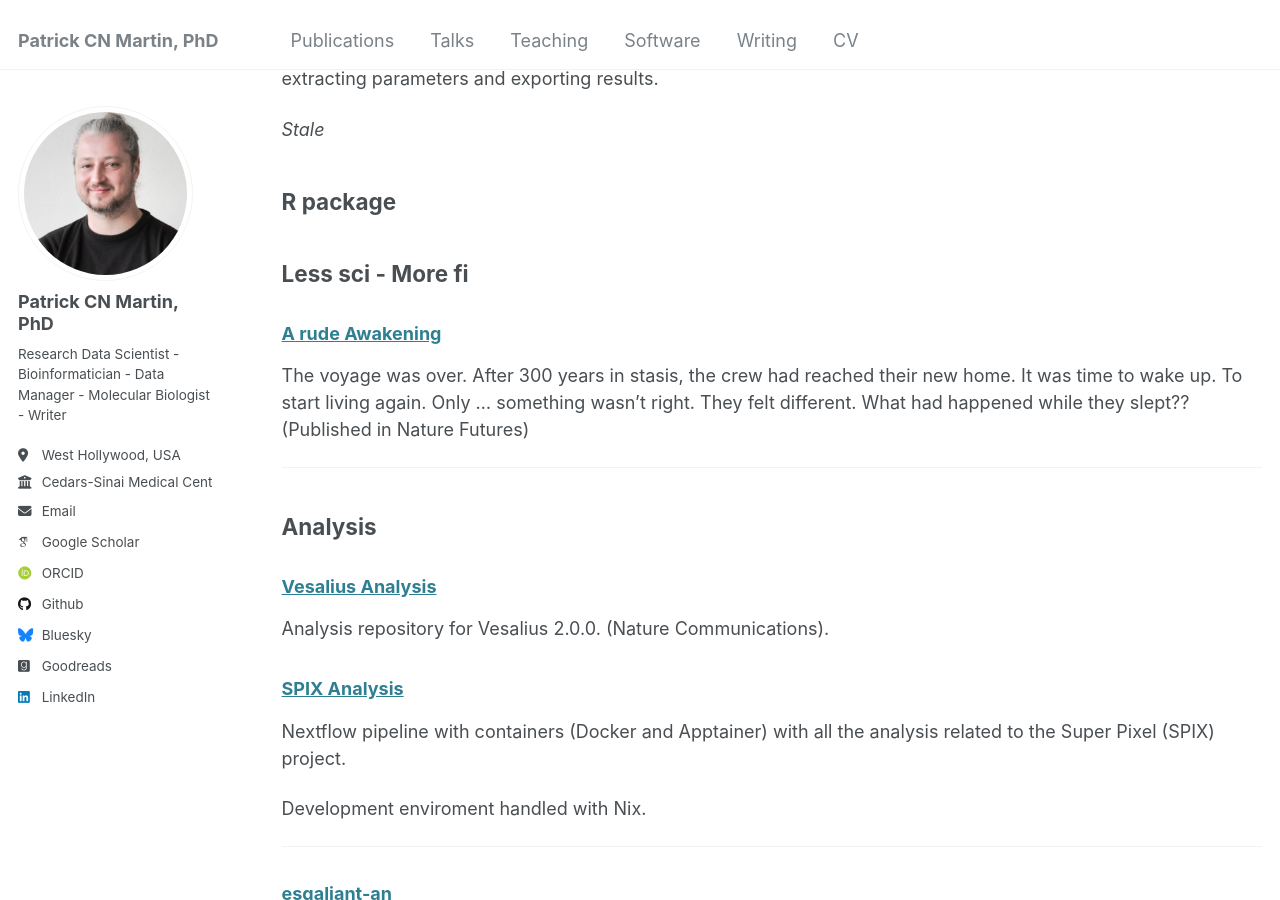
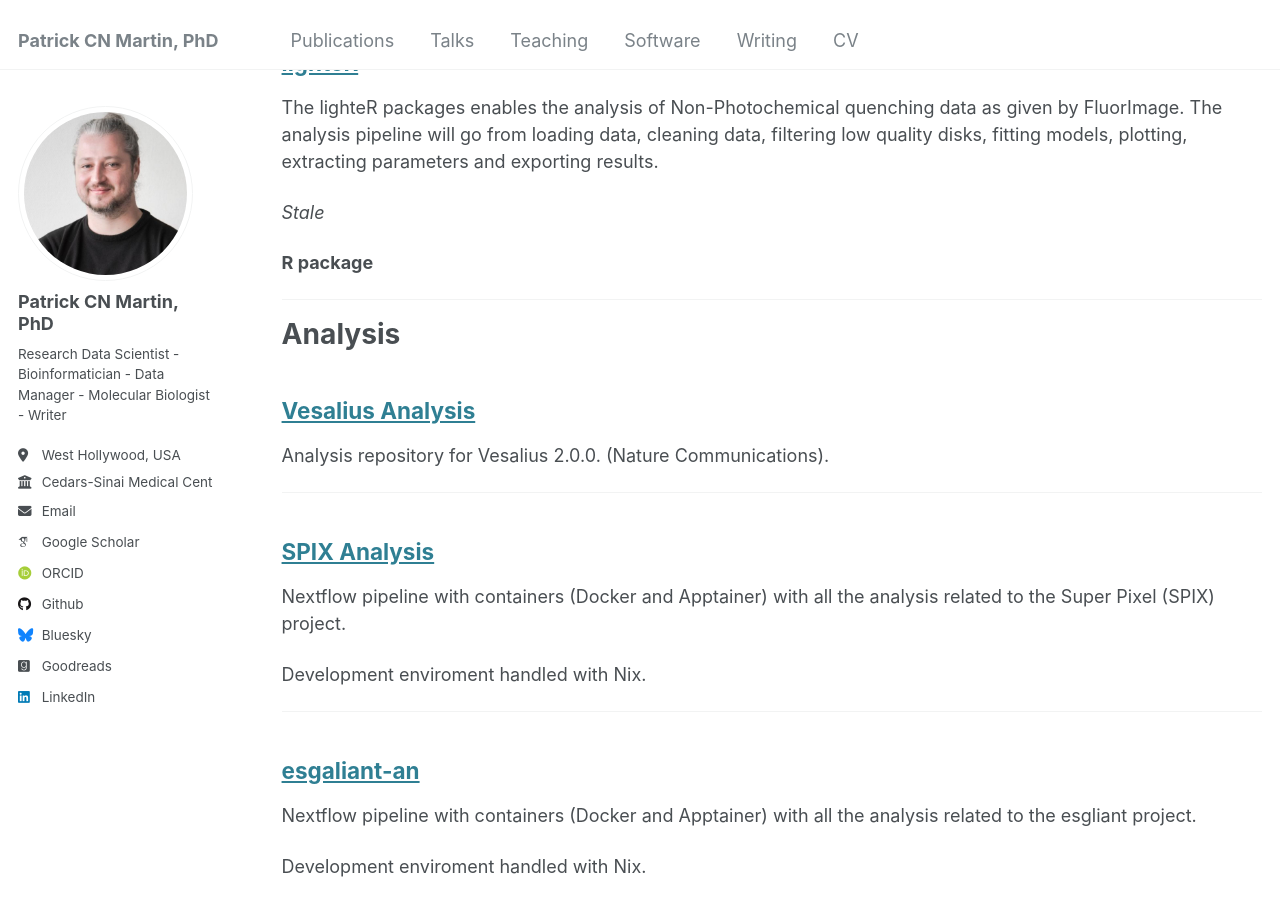
Before and after one commit to patrickCNMartin/patrickCNMartin.github.io, a Jekyll site: the page built from _pages/software.md, in a window 1280 px wide and 900 px high, scrolled down 1497 px. Built offline with Jekyll 4.4.1, drawn with Linux system fonts in a browser that asks for light colours; some web fonts are replaced; some of the changed text lies outside the part shown.

Commit message:
Update software page - typo

```diff
--- a/_pages/software.md
+++ b/_pages/software.md
@@ -43,58 +45,57 @@ Spatial Omics simulator including cell-cell interactions.
 
 ---
 
-### [Kuresi](https://github.com/patrickCNMartin/Kuresi)
+## [Kuresi](https://github.com/patrickCNMartin/Kuresi)
 Assessing Cancer Competivity through ELO style DEG tournaments.
 
 *Work In Progress*
 
 **R package**
+
 ---
 
-### [ChIPanalyser](https://www.bioconductor.org/packages/release/bioc/html/ChIPanalyser.html)
+## [ChIPanalyser](https://www.bioconductor.org/packages/release/bioc/html/ChIPanalyser.html)
 Bioconductor package to predict Transcription Factor Binding to DNA using a statistical thermodynamic framework and evolutionary optimization.
 
 *Stable*
 
 **R package**
+
 ---
 
-### [lighteR](https://github.com/patrickCNMartin/lighteR)
+## [lighteR](https://github.com/patrickCNMartin/lighteR)
 The lighteR packages enables the analysis of Non-Photochemical quenching data as given by FluorImage. The analysis pipeline will go from loading data, cleaning data, filtering low quality disks, fitting models, plotting, extracting parameters and exporting results.
 
 *Stale*
 
 **R package**
----
-
-## Less sci - More fi
-
-### [A rude Awakening](https://www.nature.com/articles/d41586-025-02488-9)
-The voyage was over. After 300 years in stasis, the crew had reached their new home. It was time to wake up. To start living again. Only … something wasn’t right. They felt different. What had happened while they slept?? (Published in Nature Futures)
 
 ---
 
-## Analysis
 
-### [Vesalius Analysis](https://github.com/WonLab-CS/Vesalius_analysis)
+# Analysis
+
+## [Vesalius Analysis](https://github.com/WonLab-CS/Vesalius_analysis)
 Analysis repository for Vesalius 2.0.0. (Nature Communications).
 
+---
 
-### [SPIX Analysis](https://github.com/patrickCNMartin/scSPIX_analysis)
+
+## [SPIX Analysis](https://github.com/patrickCNMartin/scSPIX_analysis)
 Nextflow pipeline with containers (Docker and Apptainer) with all the analysis related to the Super Pixel (SPIX) project.
 
 Development enviroment handled with Nix.
 
 ---
 
-### [esgaliant-an](https://github.com/patrickCNMartin/esgaliant-an)
+## [esgaliant-an](https://github.com/patrickCNMartin/esgaliant-an)
 Nextflow pipeline with containers (Docker and Apptainer) with all the analysis related to the esgliant project.
 
 Development enviroment handled with Nix.
 
 ---
 
-### [GAND](https://github.com/patrickCNMartin/GAND)
+## [GAND](https://github.com/patrickCNMartin/GAND)
 Nextflow pipeline with conda environments with all the analysis related to the GAND Neuro-degenerative diseases project.
 
 Conda will replaced with containers at publication time.
```
Also changed, not shown: other parts of _pages/software.md (+6 -4 lines).
